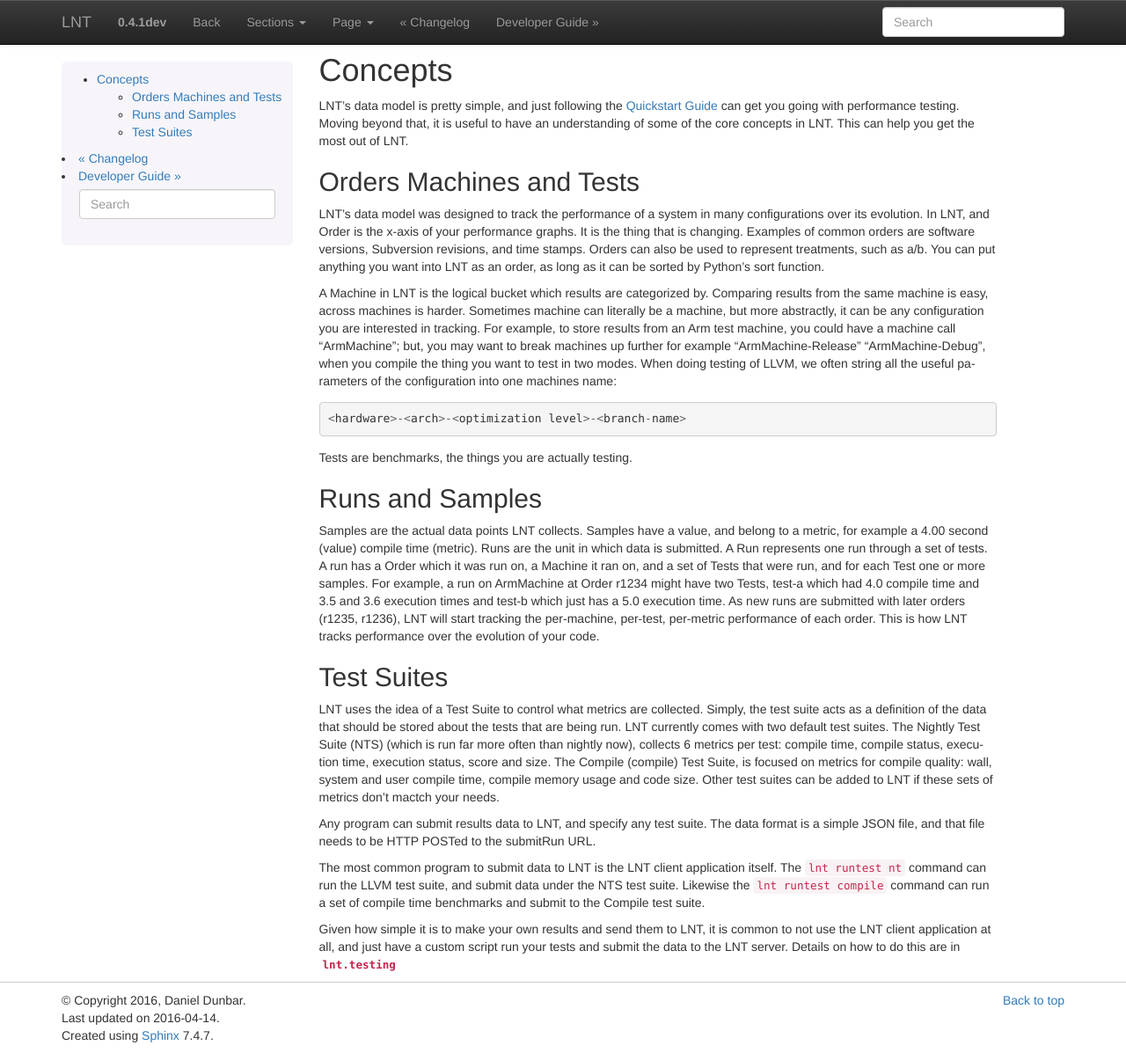
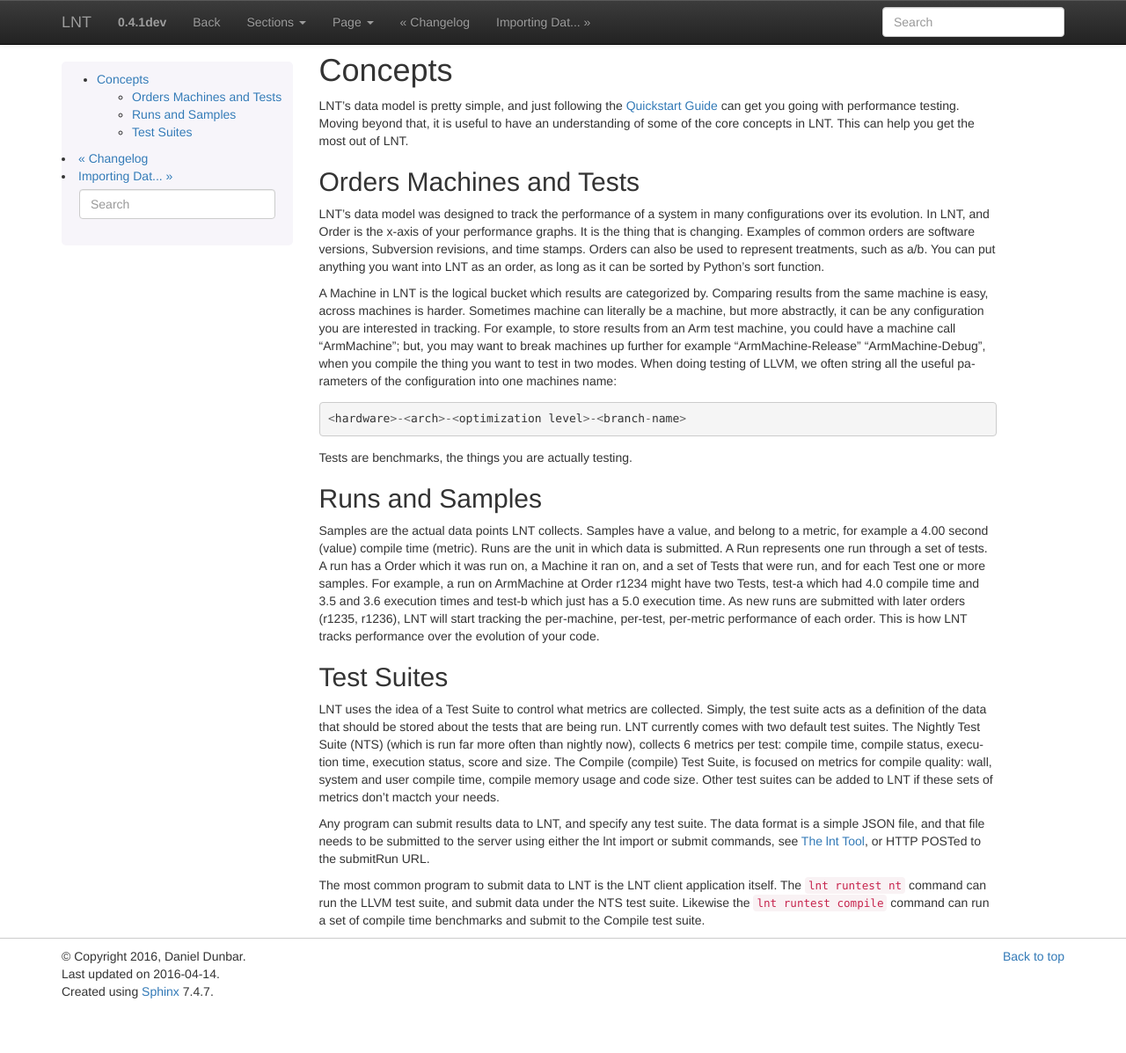
Before and after one commit to llvm-mirror/lnt, a Sphinx documentation site: the page built from docs/concepts.rst, in a window 1280 px wide and 1197 px high. Shown: the whole window at 88% size. Built offline with Sphinx 7.4.7, drawn with Linux system fonts in a browser that asks for light colours.

Commit message:
Some more docs for the LNT json file format.
A few people recently have asked me how to be able to quickly test out LNT on
their own data.  For most of them, the quickest way to do so is to create a
script to translate their data format to the JSON file to be submitted to the
LNT server. The quickest way to do so is probably just seeing an example and a
simple description of what the json file structure is, rather than use the APIs
in lnt.testing.

After the evaluation of the LNT server and web-ui shows it's a useful tool, the
recommended way to produce lnt json files remains using the lnt.testing api.

Differential Revision: http://reviews.llvm.org/D19053



git-svn-id: https://llvm.org/svn/llvm-project/lnt/trunk@266325 91177308-0d34-0410-b5e6-96231b3b80d8

```diff
--- a/docs/concepts.rst
+++ b/docs/concepts.rst
@@ -61,15 +61,11 @@ and code size.  Other test suites can be added to LNT if these sets of metrics
 don't mactch your needs.
 
 Any program can submit results data to LNT, and specify any test suite.  The
-data format is a simple JSON file, and that file needs to be HTTP POSTed to the
-submitRun URL.
+data format is a simple JSON file, and that file needs to be submitted to the
+server using either the lnt import or submit commands, see :ref:`tools`, or
+HTTP POSTed to the submitRun URL.
 
 The most common program to submit data to LNT is the LNT client application
 itself.  The ``lnt runtest nt`` command can run the LLVM test suite, and submit
 data under the NTS test suite. Likewise the ``lnt runtest compile`` command
 can run a set of compile time benchmarks and submit to the Compile test suite.
-
-Given how simple it is to make your own results and send them to LNT,
-it is common to not use the LNT client application at all, and just have a
-custom script run your tests and submit the data to the LNT server. Details
-on how to do this are in :mod:`lnt.testing`
--- a/docs/contents.rst
+++ b/docs/contents.rst
@@ -18,6 +18,8 @@ Contents
 
    concepts
 
+   importing_data
+
    developer_guide
 
    todo
```
Also changed, not shown: docs/importing_data.rst (added, +91 -0 lines).
